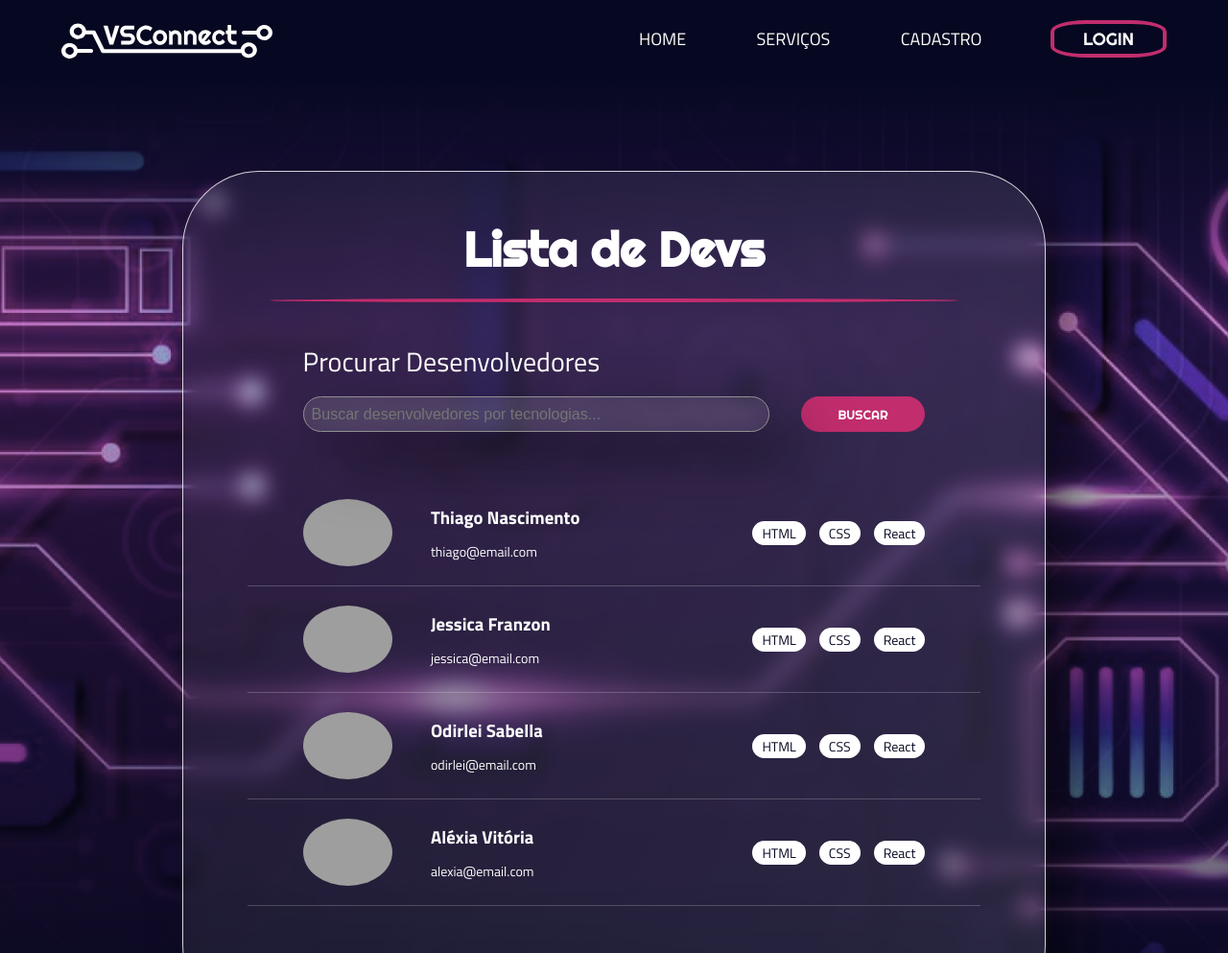
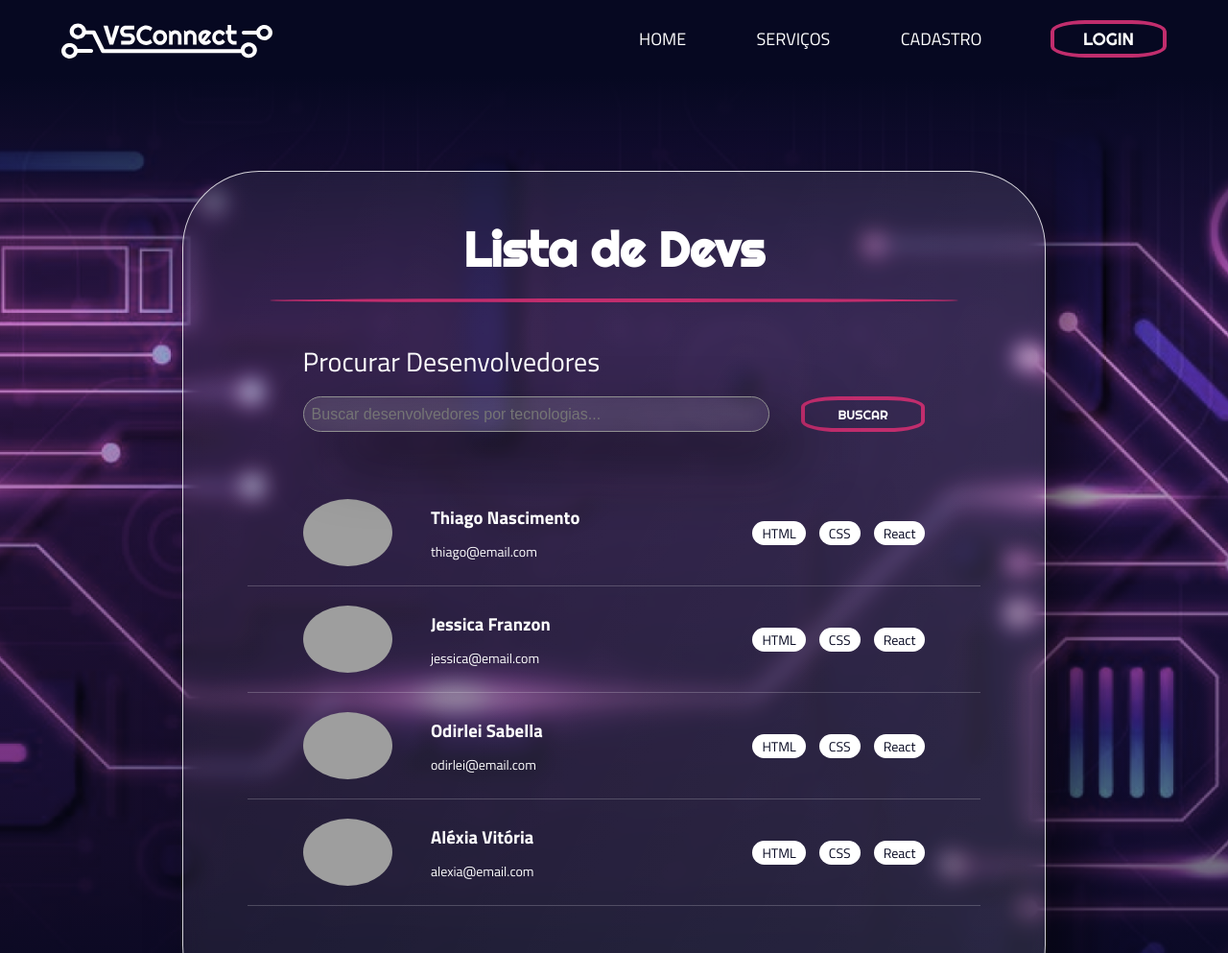
Before and after one commit to odirlei-assis/vsConnect-modelo, a plain HTML site: page ListaDevs/index.html in a window 1280 px wide. Shown: the top 993 px of the page at 96% size. Drawn offline with Linux system fonts and the light colour scheme; grey boxes are pictures that could not be loaded.

Commit message:
feat: Botão buscar padronizado

```diff
--- a/ListaDevs/style.css
+++ b/ListaDevs/style.css
@@ -274,10 +274,10 @@ hr {
 .campo-label button {
     width: 20%;
 
-    border: none;
-    border-radius: 30px;
+    border: 4px solid var(--rosa);
+    border-radius: 30%;
 
-    background-color: var(--rosa);
+    background-color: transparent;
     color: white;
     font-family: var(--font1);
     text-transform: uppercase;
```
